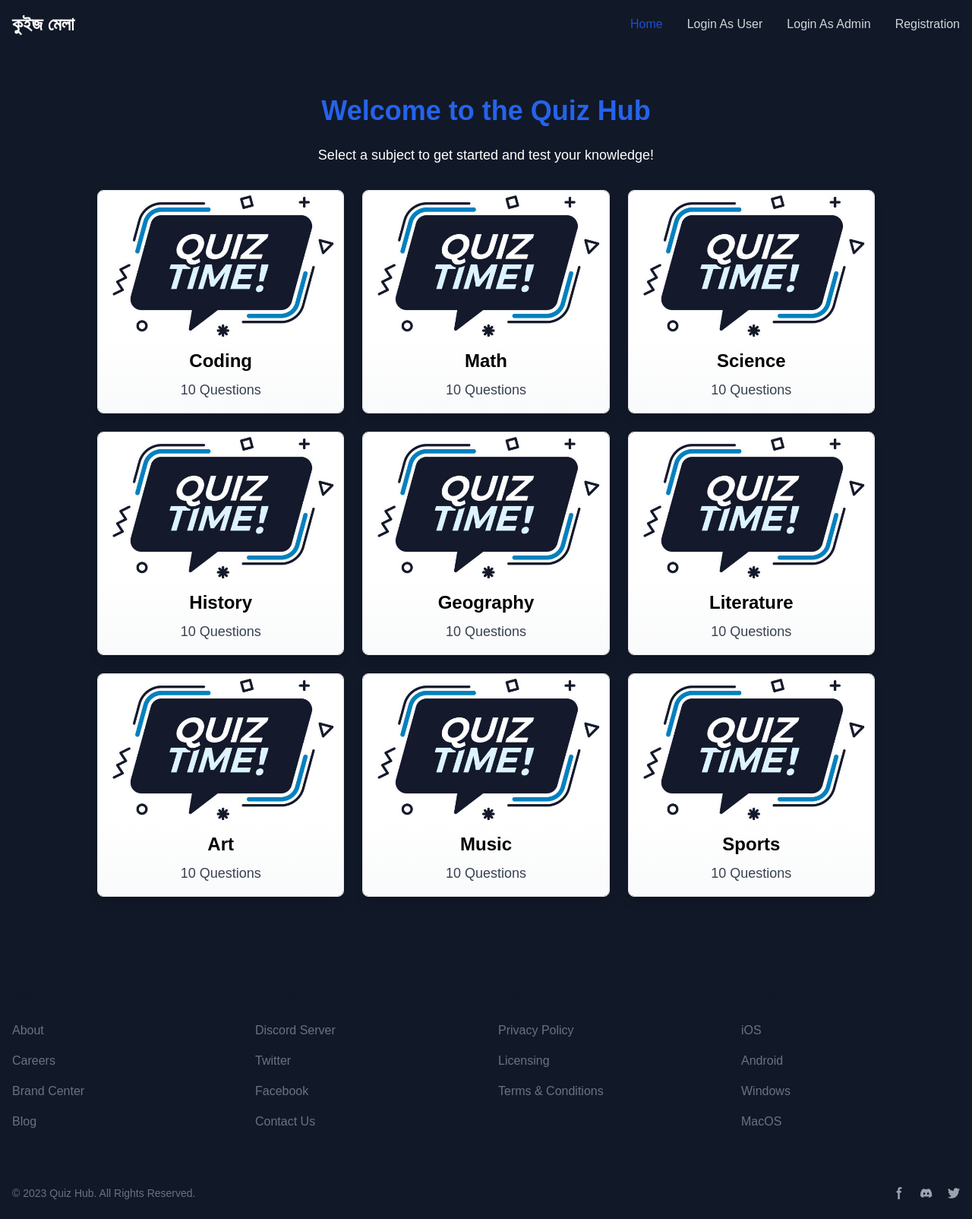
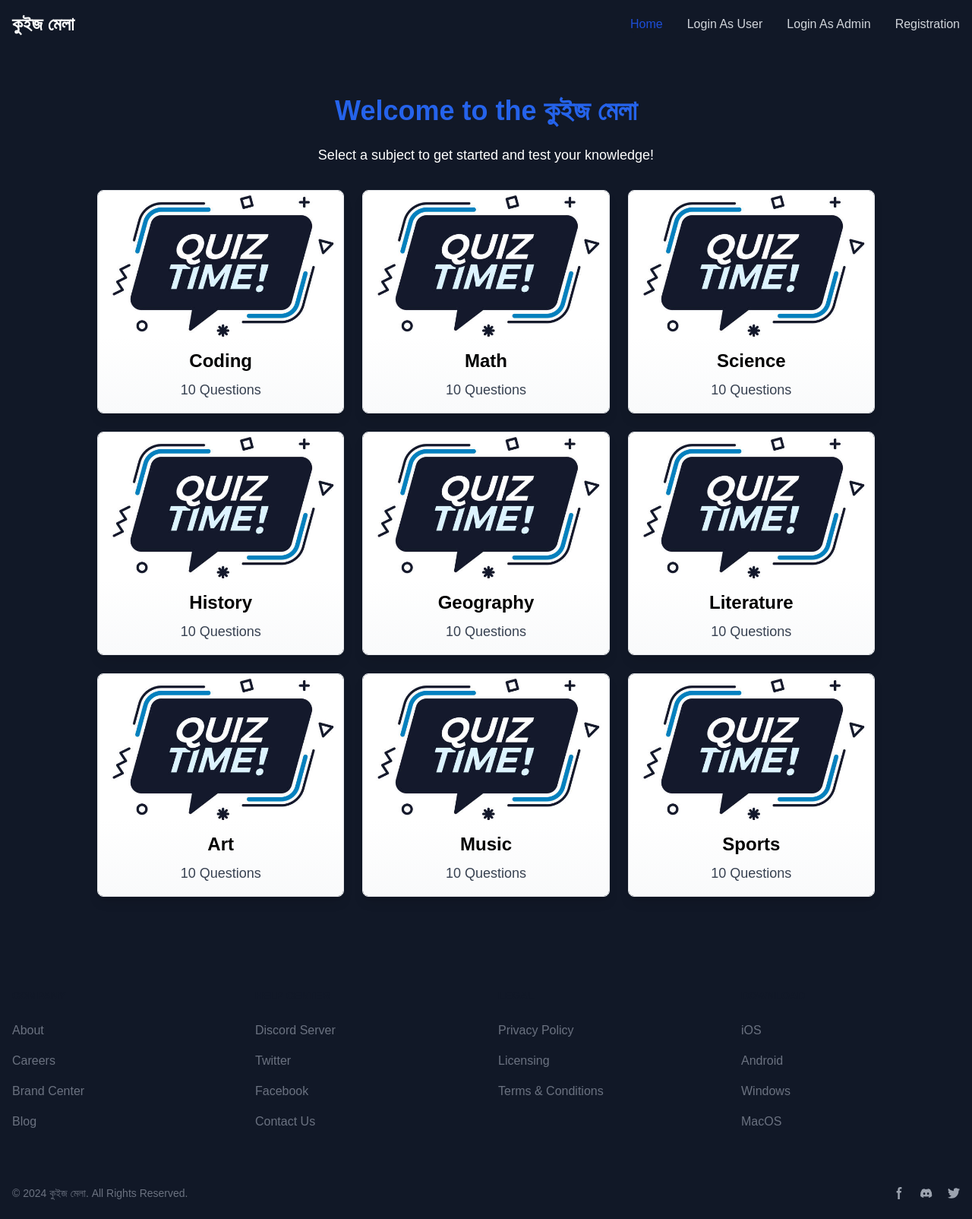
Before and after one commit to MamunsCrafts/quiz-app, a Next.js app: page / in a window 1280 px wide. Shown: the whole page at 76% size. Built offline with nearby package versions, Linux system fonts and the light colour scheme; what tailwindcss-animated would draw is missing.

Commit message:
name changed

```diff
--- a/src/app/components/Navbar/Footer.tsx
+++ b/src/app/components/Navbar/Footer.tsx
@@ -73,7 +73,7 @@ const Footer: React.FC = () => {
         </div>
         <div className="px-4 py-6  bg-gray-900 md:flex md:items-center md:justify-between">
           <span className="text-sm text-gray-500 dark:text-gray-300 sm:text-center">
-            © 2023 <a >Quiz Hub</a>. All Rights Reserved.
+            © 2024 <a >কুইজ মেলা</a>. All Rights Reserved.
           </span>
           <div className="flex mt-4 sm:justify-center md:mt-0 space-x-5 rtl:space-x-reverse">
             <a href="#" className="text-gray-400 hover:text-gray-900 dark:hover:text-white">
--- a/src/app/page.tsx
+++ b/src/app/page.tsx
@@ -23,7 +23,7 @@ export default function Home() {
 
   return (
     <div className="p-6 bg-gray-900 min-h-screen flex flex-col items-center ">
-      <h1 className="text-4xl font-bold text-blue-600 mb-6 animate-fade-down animate-once animate-duration-1000 animate-delay-100 ">Welcome to the Quiz Hub</h1>
+      <h1 className="text-4xl font-bold text-blue-600 mb-6 animate-fade-down animate-once animate-duration-1000 animate-delay-100 ">Welcome to the কুইজ মেলা</h1>
       <p className="text-lg text-white mb-8 animate-shake animate-once animate-duration-1000 animate-delay-100">Select a subject to get started and test your knowledge!</p>
 
       <div className="grid grid-cols-1 gap-6 sm:grid-cols-2 lg:grid-cols-3 w-full max-w-screen-lg animate-fade-up  animate-delay-100
```
